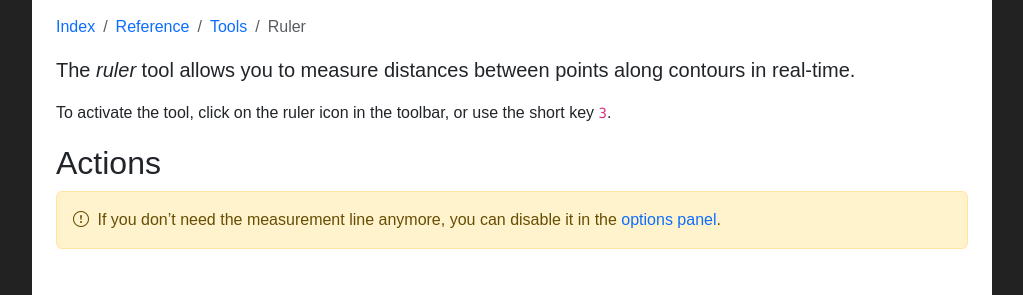
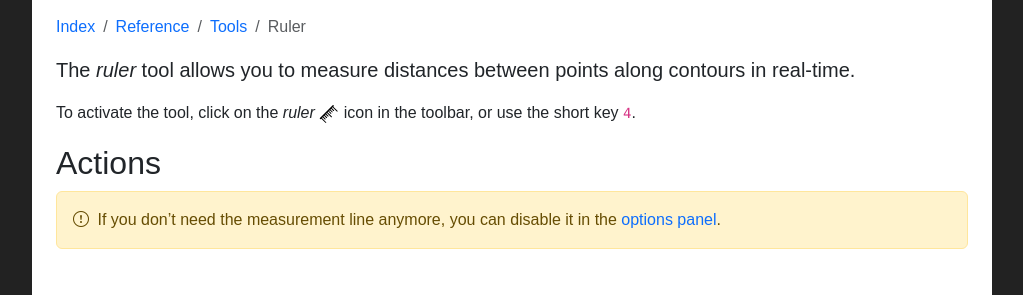
Before and after one commit to googlefonts/fontra-docs, a Jekyll site: the page built from _reference/tools/ruler.md, in a window 1280 px wide. Shown: the part 143-438 px from the top of the page, without its empty margins (128-1151 px from the left). Built offline with Jekyll 4.4.1, drawn with Linux system fonts in a browser that asks for light colours; nearby versions of some CDN libraries; some web fonts are replaced; some of the changed lines change nothing that is shown.

Commit message:
Add ruler icon and fix link

```diff
--- a/_reference/tools/ruler.md
+++ b/_reference/tools/ruler.md
@@ -18,14 +18,14 @@
 The *ruler* tool allows you to measure distances between points along contours in real-time.
 {: .lead }
 
-To activate the tool, click on the ruler icon in the toolbar, or use the short key `3`.
+To activate the tool, click on the *ruler* <img height="20" src="{{ site.url }}/images/icons/ruler.svg"> icon in the toolbar, or use the short key `4`.
 
 
 Actions
 -------
 
 <div class="alert alert-warning" role="alert" markdown='1'>
-<i class="bi bi-exclamation-circle me-1"></i> If you don't need the measurement line anymore, you can disable it in the [options panel].
+<i class="bi bi-exclamation-circle me-1"></i> If you don't need the measurement line anymore, you can disable it in the [options panel]({{ site.url }}/reference/panels/options).
 {: .mb-0 }
 </div>
 
```
